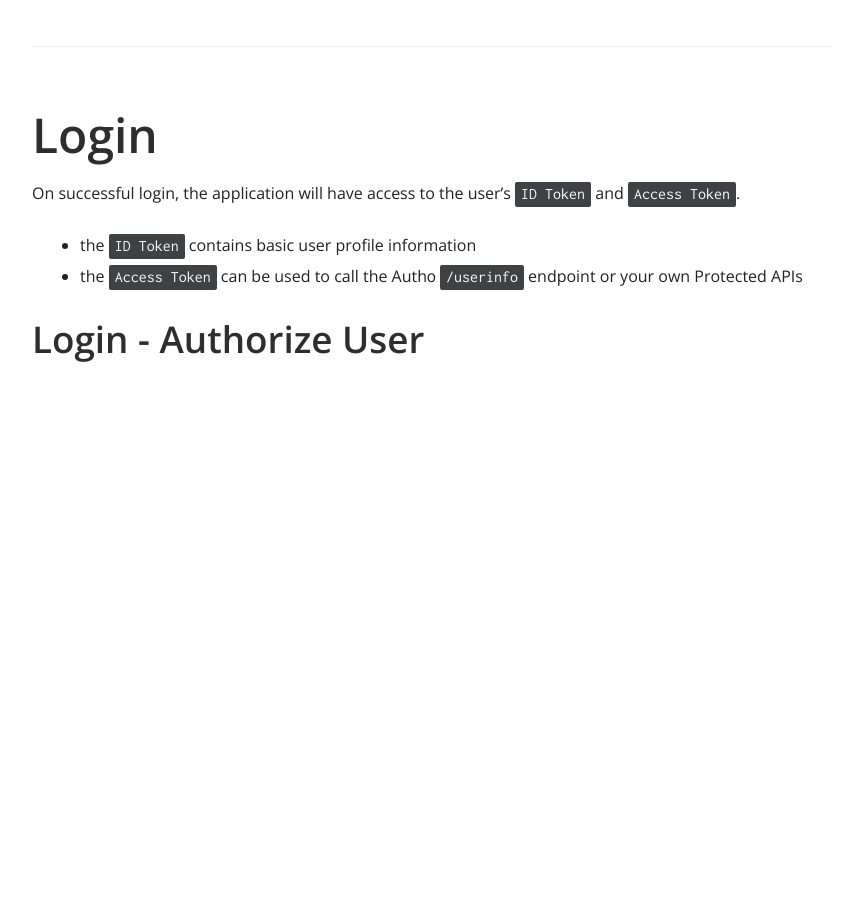
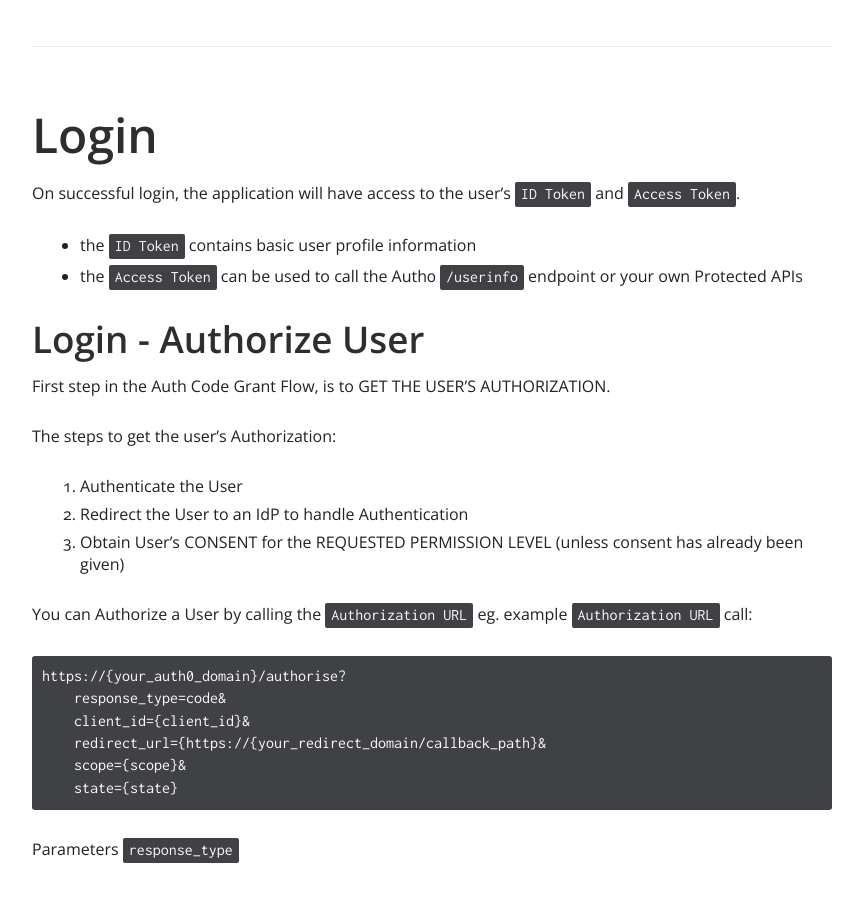
Before and after one commit to TABurrows/taburrows.github.io, a Jekyll site: the page built from _docs/Auth0/auth-code-flow.md, in a window 1280 px wide and 900 px high, scrolled down 1815 px. Shown: the whole window, without its empty margins (358-1221 px from the left). Built offline with Jekyll 4.4.1, drawn with Linux system fonts in a browser that asks for light colours; before the commit the page ends 2210 px from its top, so only the background shows below that.

Commit message:
Updated the old girl's auth

````diff
--- a/_docs/Auth0/auth-code-flow.md
+++ b/_docs/Auth0/auth-code-flow.md
@@ -52,3 +52,24 @@ On successful login, the application will have access to the user's `ID Token` a
 
 
 #### Login - Authorize User
+
+First step in the Auth Code Grant Flow, is to GET THE USER'S AUTHORIZATION.
+
+The steps to get the user's Authorization:
+1. Authenticate the User
+2. Redirect the User to an IdP to handle Authentication
+3. Obtain User's CONSENT for the REQUESTED PERMISSION LEVEL (unless consent has already been given)
+
+You can Authorize a User by calling the `Authorization URL`
+eg. example `Authorization URL` call:
+```
+https://{your_auth0_domain}/authorise?
+    response_type=code&
+    client_id={client_id}&
+    redirect_url={https://{your_redirect_domain/callback_path}&
+    scope={scope}&
+    state={state}
+```
+
+Parameters
+`response_type`
````
